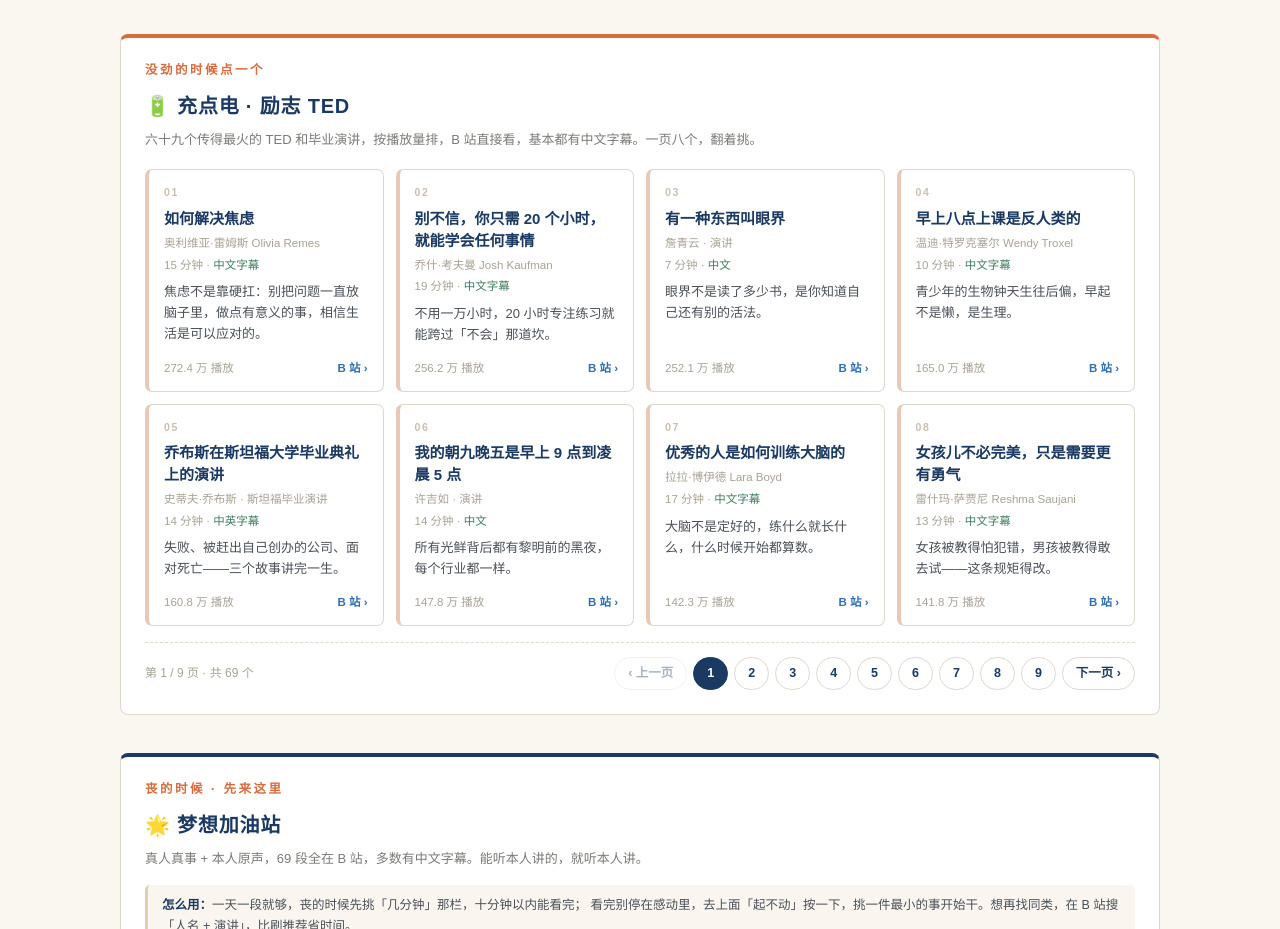
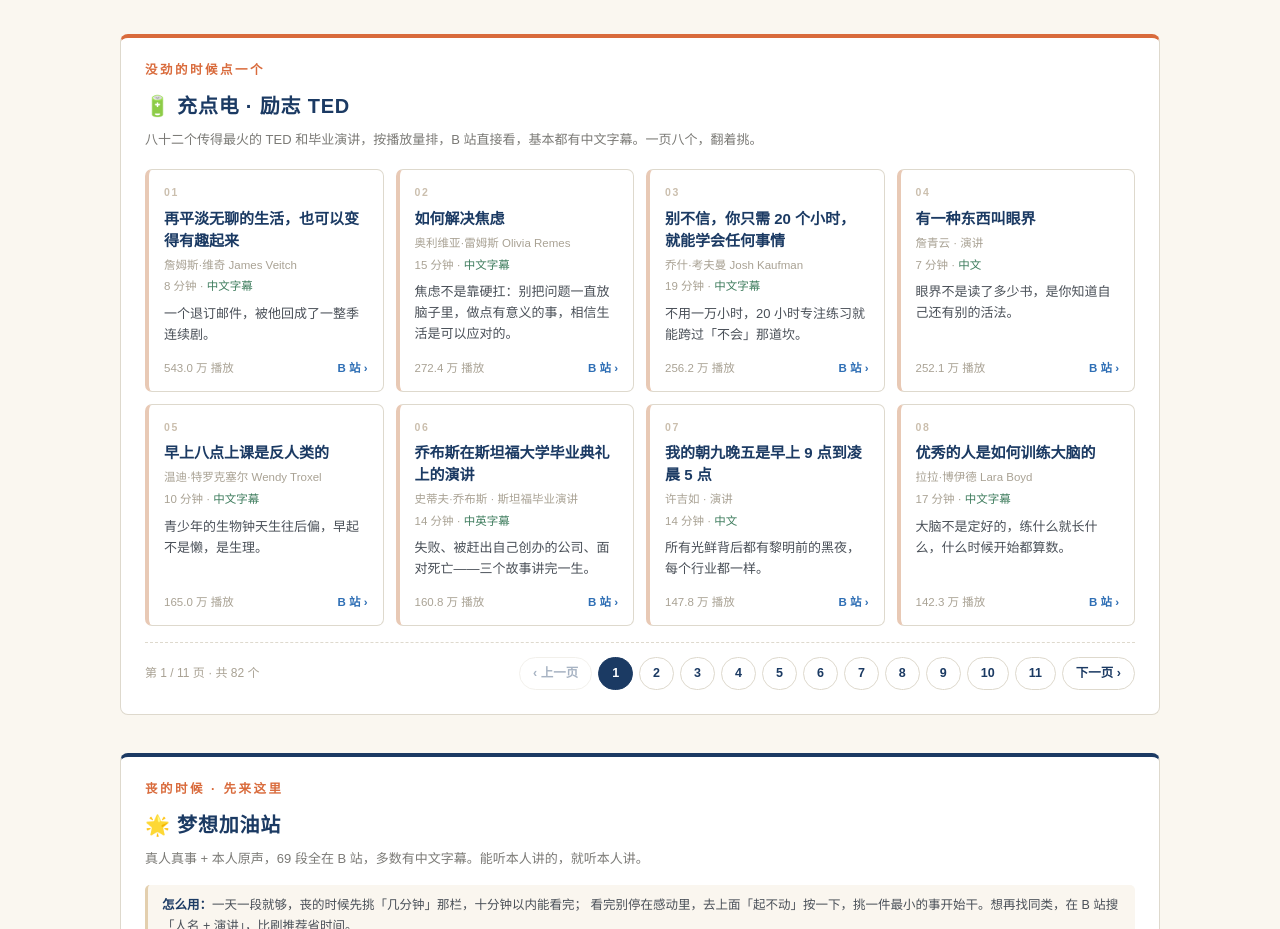
Before and after one commit to Mingyu92/team-plan, a plain HTML site: page home.html in a window 1280 px wide. Shown: the part 5120-6049 px from the top of the page. Drawn offline with Linux system fonts and the light colour scheme.

Commit message:
充点电：补 13 段高播放（James Veitch 543万 / Johann Hari / Esther Perel / 沈奕斐等），共 82 段

```diff
--- a/home.html
+++ b/home.html
@@ -1328,7 +1328,7 @@
       <div>
         <div class="kicker">没劲的时候点一个</div>
         <h2 id="tedTitle">🔋 充点电 · 励志 TED</h2>
-        <p>六十九个传得最火的 TED 和毕业演讲，按播放量排，B 站直接看，基本都有中文字幕。一页八个，翻着挑。</p>
+        <p>八十二个传得最火的 TED 和毕业演讲，按播放量排，B 站直接看，基本都有中文字幕。一页八个，翻着挑。</p>
       </div>
     </div>
     <div class="ted-grid" id="tedGrid"></div>
@@ -1692,6 +1692,8 @@
   }
   // 充点电：B 站上的励志 TED（按播放量排，数字是 2026-11-13 抓的快照，会慢慢涨）
   var TED = [
+    { t:'再平淡无聊的生活，也可以变得有趣起来', by:'詹姆斯·维奇 James Veitch', min:8, lang:'中文字幕', bv:'BV1ZV411a7Fc', view:'543.0 万',
+      why:'一个退订邮件，被他回成了一整季连续剧。' },
     { t:'如何解决焦虑', by:'奥利维亚·雷姆斯 Olivia Remes', min:15, lang:'中文字幕', bv:'BV15b411L7M4', view:'272.4 万',
       why:'焦虑不是靠硬扛：别把问题一直放脑子里，做点有意义的事，相信生活是可以应对的。' },
     { t:'别不信，你只需 20 个小时，就能学会任何事情', by:'乔什·考夫曼 Josh Kaufman', min:19, lang:'中文字幕', bv:'BV144411b7Uk', view:'256.2 万',
@@ -1708,16 +1710,24 @@
       why:'大脑不是定好的，练什么就长什么，什么时候开始都算数。' },
     { t:'女孩儿不必完美，只是需要更有勇气', by:'雷什玛·萨贾尼 Reshma Saujani', min:13, lang:'中文字幕', bv:'BV1vW411q7AX', view:'141.8 万',
       why:'女孩被教得怕犯错，男孩被教得敢去试——这条规矩得改。' },
+    { t:'我们的性别印象是天然的吗', by:'席瑞 · TEDxHaidian', min:17, lang:'中文', bv:'BV1Hp4y1a7gm', view:'137.7 万',
+      why:'性别印象不是天生的，是我们一路被教出来的。' },
     { t:'你永远不会准备好', by:'励志短片', min:5, lang:'中文字幕', bv:'BV1ns411Y7Go', view:'132.4 万',
       why:'等准备好再出发，就永远出发不了。' },
+    { t:'成瘾的真正原因', by:'约翰·哈里 Johann Hari', min:15, lang:'中文字幕', bv:'BV1v8411h7cz', view:'131.6 万',
+      why:'让人上瘾的不是快感，是身边没有可以连接的人。' },
     { t:'改变自己，只需要两年时间', by:'TED 演讲 · 中文精读', min:4, lang:'中文字幕', bv:'BV1m14y1h7Ah', view:'129.6 万',
       why:'两年不长，但足够让一个人彻底换一种活法。' },
+    { t:'我难忘的一次中国行', by:'麦克·贝茨 · TED', min:17, lang:'中文字幕', bv:'BV1kx411M72i', view:'120.0 万',
+      why:'一个外国人讲他在中国最难忘的一趟行程。' },
     { t:'如何在六个月内学会任何一门外语', by:'龙飞虎 Chris Lonsdale', min:18, lang:'中文字幕', bv:'BV1Hp421Q7E7', view:'102.0 万',
       why:'他讲的方法很具体：先练听、先学高频词、把语言当工具用起来，别一上来就背语法。' },
     { t:'致 91 岁的自己', by:'致 91 岁的双胞胎 · TEDx', min:14, lang:'中文字幕', bv:'BV1dX4y1b7YD', view:'94.6 万',
       why:'两个普通女孩写给 91 岁自己的信，关于此刻敢不敢开始。' },
     { t:'HeForShe：性别平等是所有人的事', by:'艾玛·沃特森 Emma Watson · 联合国演讲', min:16, lang:'中文字幕', bv:'BV1Ms411z73Y', view:'81.6 万',
       why:'性别平等不是女人的事，是所有人一起的事。' },
+    { t:'重新思考出轨', by:'艾斯特·佩蕾尔 Esther Perel', min:21, lang:'中文字幕', bv:'BV1Hm4y1W7qS', view:'78.6 万',
+      why:'出轨撕开的不只是婚姻，还有「我们到底想要什么」。' },
     { t:'不完美也敢向前的勇气', by:'毕语航 · TEDx', min:15, lang:'中文', bv:'BV1pb5x6JEHQ', view:'65.7 万',
       why:'带着不完美也敢往前走，那才叫勇气。' },
     { t:'不幸的人是如何拥有幸福人生的', by:'山姆·伯恩斯 Sam Berns', min:12, lang:'中文字幕', bv:'BV1Cz411b7G1', view:'64.9 万',
@@ -1728,14 +1738,30 @@
       why:'不是抑郁也不是懒，是「languishing」——先给生活一点掌控感。' },
     { t:'提升自信的技巧', by:'伊万·约瑟夫 Ivan Joseph', min:13, lang:'中文字幕', bv:'BV1eE411o7UR', view:'60.0 万',
       why:'自信不是天生的，是可以练的技能：重复、坚持、自己给自己打气。' },
+    { t:'快乐是一种能力，不是天赋', by:'肖恩·阿克尔 Shawn Achor', min:12, lang:'中文字幕', bv:'BV1vH4y1f7NR', view:'59.9 万',
+      why:'先让自己快乐，成功反而更容易跟上——顺序反了。' },
     { t:'怎样打败孤独和负能量', by:'盖伊·温奇 Guy Winch', min:17, lang:'中文字幕', bv:'BV16h4y1g783', view:'56.5 万',
       why:'孤独会骗你说没人愿意靠近你，这是错觉。' },
     { t:'如何掌控你的自由时间', by:'劳拉·范德卡姆 Laura Vanderkam', min:12, lang:'中文字幕', bv:'BV1vx411e7Pg', view:'54.9 万',
       why:'不是没时间，是这件事还没排进你的优先级。' },
     { t:'一个最简单的方式戒掉坏习惯', by:'贾德森·布鲁尔 Judson Brewer', min:9, lang:'中文字幕', bv:'BV1Zb411B71v', view:'54.1 万',
       why:'不跟欲望硬扛，只是好奇地看着它来、看着它走。' },
+    { t:'《五十度灰》为什么这么火', by:'沈奕斐 · TEDxLujiazui', min:18, lang:'中文', bv:'BV1Yi4y1g7xy', view:'52.0 万',
+      why:'从霸总爽文看女性「自我」怎么一步步变。' },
+    { t:'人生不只是要快乐', by:'艾蜜莉·史密斯 Emily Esfahani Smith', min:12, lang:'中文字幕', bv:'BV1o8SpYsEJ4', view:'51.9 万',
+      why:'快乐会来会走，意义感更耐放：归属、目的、叙事、超越。' },
+    { t:'「好」和「坏」都是我们讲给自己的故事', by:'希瑟·拉尼尔 Heather Lanier', min:14, lang:'中文字幕', bv:'BV1Vy4y1M7iA', view:'50.5 万',
+      why:'她养了一个特殊的孩子，却不接受别人眼里的「悲剧」。' },
+    { t:'如何让自己变得越来越好', by:'贝维·史密斯 Bevy Smith', min:15, lang:'中文字幕', bv:'BV1at4y1d7oL', view:'48.2 万',
+      why:'一个 50 岁才红的人讲：把自己交给工作，生活会慢慢变好。' },
     { t:'面对不确定的未来，我们该怎么办？', by:'费德里科·皮斯托诺 Federico Pistono', min:18, lang:'中文字幕', bv:'BV1r4411q7JT', view:'36.5 万',
       why:'他说小时候被老师说笨的孩子，长大后照样能成事，靠的是自我教育的能力。' },
+    { t:'语言如何塑造我们的思维方式', by:'莱拉·博罗迪茨基 Lera Boroditsky', min:14, lang:'中文字幕', bv:'BV1QW4y1K78X', view:'34.5 万',
+      why:'换一种语言，你看时间、看颜色、看对错的方式都会变。' },
+    { t:'你不必强迫自己积极向上', by:'苏珊·戴维 Susan David', min:17, lang:'中文字幕', bv:'BV16L411b7Fu', view:'33.6 万',
+      why:'把情绪按下去不会消失，它会在别处冒出来。' },
+    { t:'一个 UP 主的惊恐发作经历', by:'A 路人 · TEDx', min:18, lang:'中文', bv:'BV1pT4y1A7o4', view:'32.4 万',
+      why:'磕磕巴巴的一口英语，讲得比很多流畅的演讲都真。' },
     { t:'成功的关键不是智商，而是毅力', by:'安杰拉·达克沃斯 Angela Duckworth', min:6, lang:'中文字幕', bv:'BV1mt411L7cJ', view:'29.4 万',
       why:'天赋只决定起点，热爱加坚持才决定你能走多远。' },
     { t:'内向者的力量', by:'苏珊·凯恩 Susan Cain', min:19, lang:'中文字幕', bv:'BV1ob411Y7cS', view:'28.5 万',
```
Lines whose indentation alone changed are shown as unchanged.
